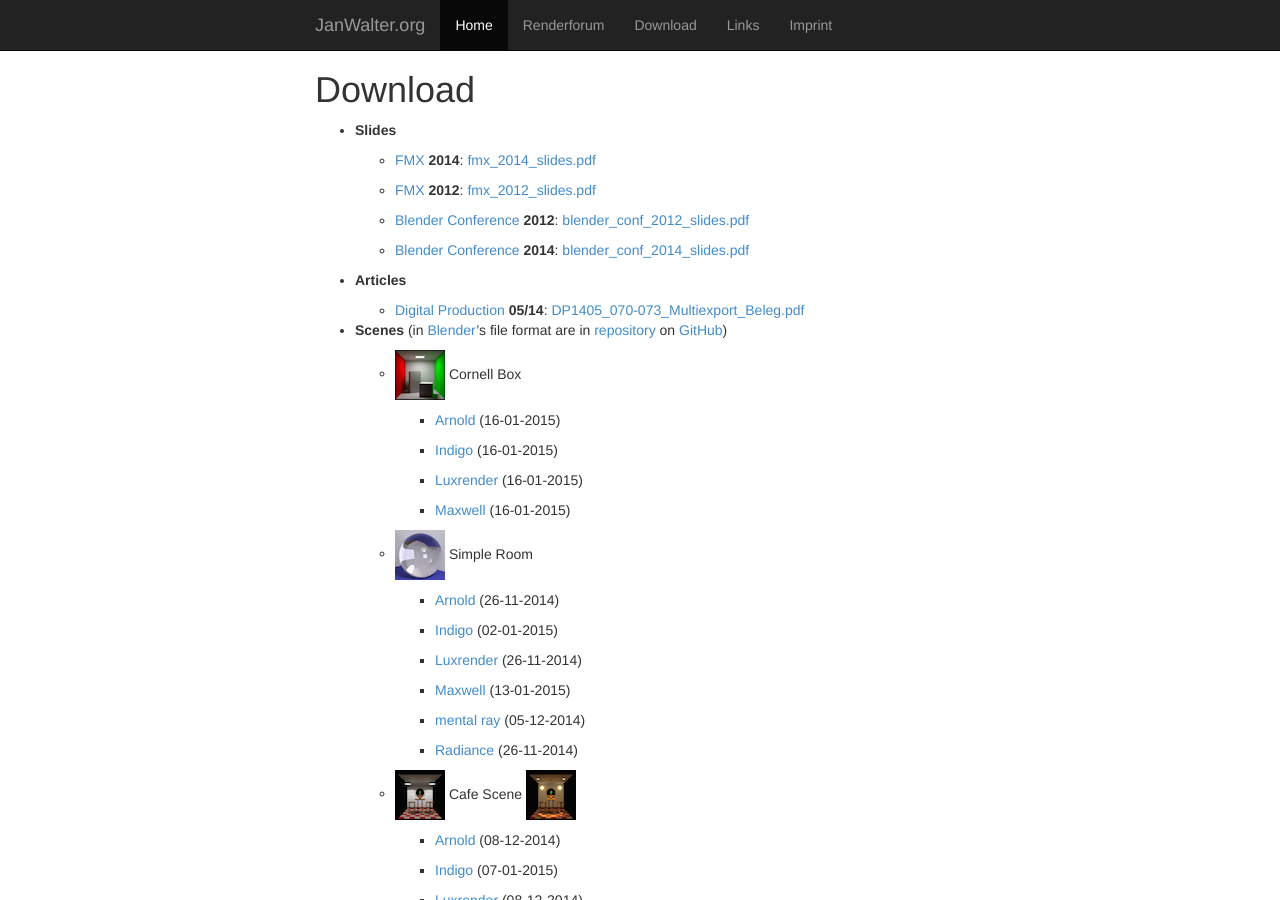
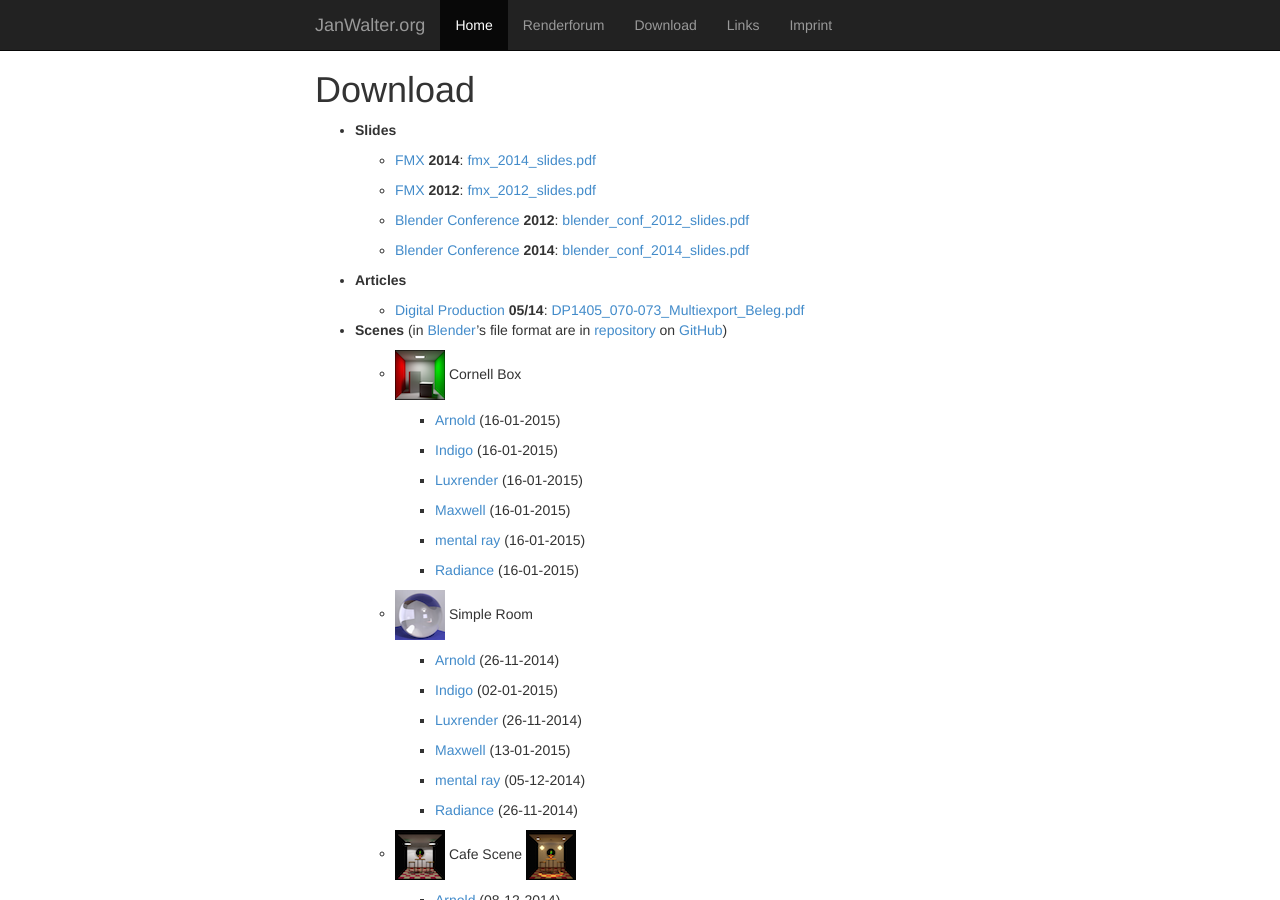
Before and after one commit to wahn/jan_walter_org, a Jekyll site: the page built from download/index.md, in a window 1280 px wide and 900 px high. Built offline with Jekyll 4.4.1, drawn with Linux system fonts in a browser that asks for light colours; Markdown is read by kramdown in place of the engine named in the settings.

Commit message:
Download link for the Cornell box in mental ray and Radiance file format.

```diff
--- a/download/index.md
+++ b/download/index.md
@@ -36,6 +36,10 @@ Download
         + [Luxrender](https://www.janwalter.org/Download/Scenes/cornell_box_lxs.tar.gz) (16-01-2015)
 
         + [Maxwell](https://www.janwalter.org/Download/Scenes/cornell_box_mxs.tar.gz) (16-01-2015)
+
+        + [mental ray](https://www.janwalter.org/Download/Scenes/cornell_box_mi.tar.gz) (16-01-2015)
+
+        + [Radiance](https://www.janwalter.org/Download/Scenes/cornell_box_rad.tar.gz) (16-01-2015)
 
     - ![Alt Simple Room][simple_room] Simple Room
 
```
